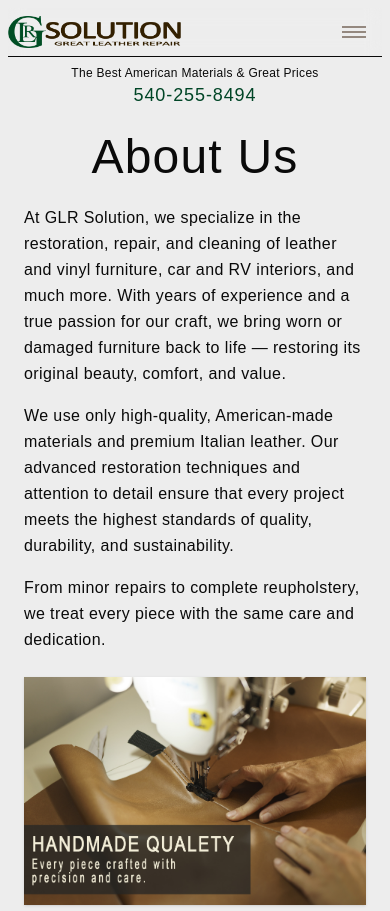
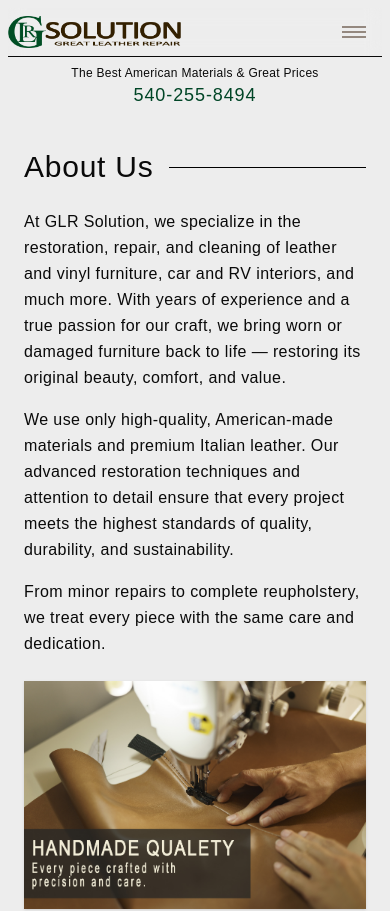
Before and after one commit to evunti/glr_solution, a Next.js app: page /about in a window 390 px wide. Shown: the top 911 px of the page. Built offline with nearby package versions, Linux system fonts and the light colour scheme.

Commit message:
fixed about page

```diff
--- a/src/app/about/page.tsx
+++ b/src/app/about/page.tsx
@@ -2,15 +2,10 @@
 
 export default function About() {
   return (
-    <div className="flex flex-col items-center justify-center pt-4 sm:pt-16 pb-12 sm:pb-24">
+    <div className="flex flex-col items-center justify-center pt-8 sm:pt-16 pb-12 sm:pb-24">
       <main className="w-full max-w-5xl px-4 sm:px-6 md:px-8">
-        <div className="mb-6 sm:mb-10">
-          <h1 className="text-5xl font-light tracking-wide text-[color-brand] text-center sm:text-left">
-            About Us
-          </h1>
-        </div>
-        <div className="hidden sm:flex items-center gap-4 -mt-[4.5rem] mb-6 sm:mb-10">
-          <h1 className="text-3xl sm:text-4xl md:text-5xl font-light tracking-wide text-[color-brand] whitespace-nowrap invisible">
+        <div className="flex items-center gap-4 mb-6 sm:mb-10">
+          <h1 className="text-3xl sm:text-4xl md:text-5xl font-light tracking-wide text-[color-brand] whitespace-nowrap">
             About Us
           </h1>
           <div className="grow h-px bg-black"></div>
```
